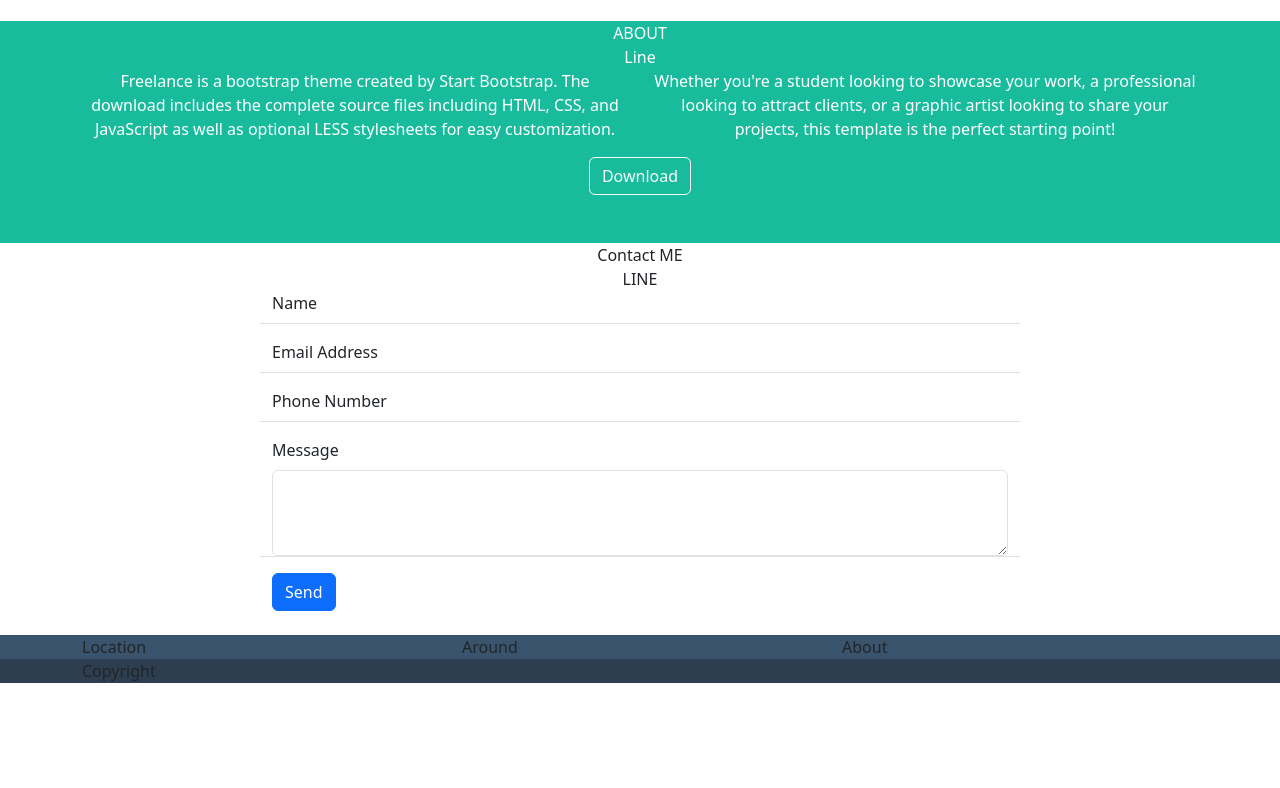
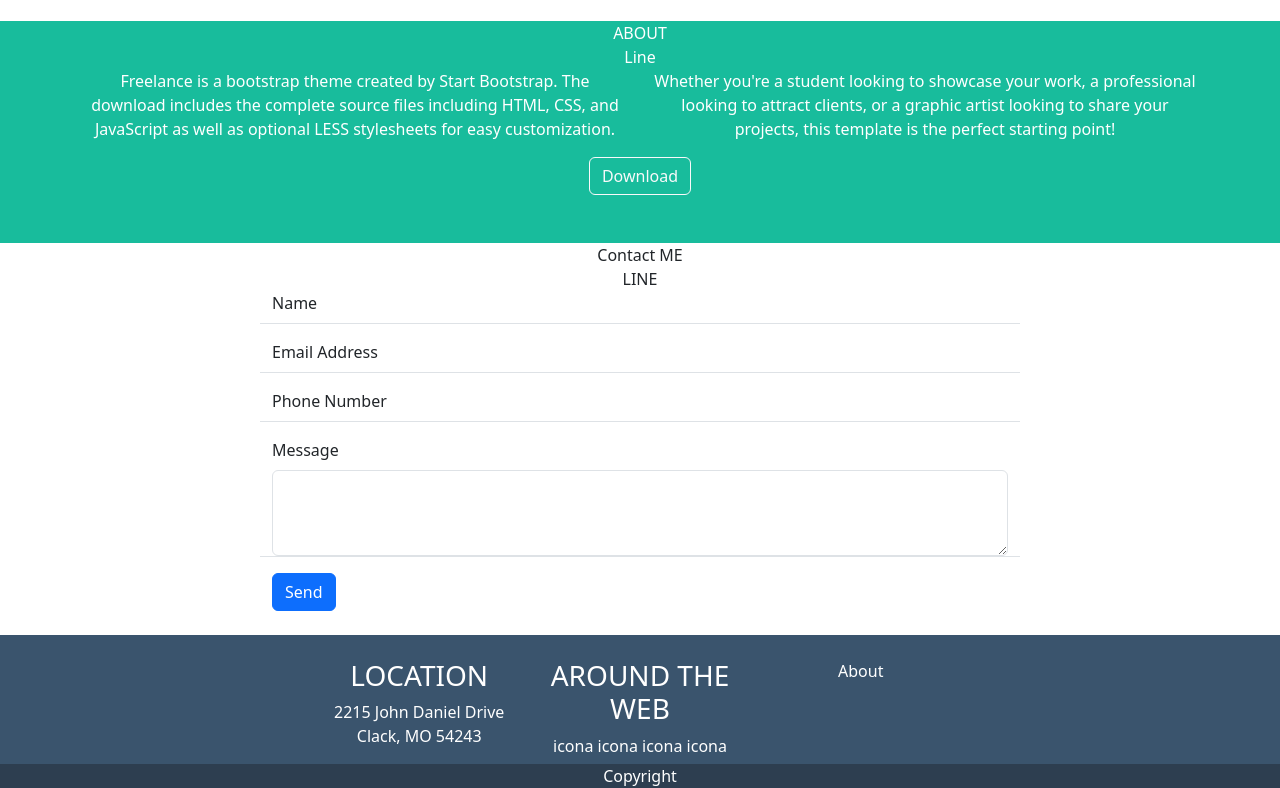
Before and after one commit to UmbertoSerino/html-css-bootstrap-freelancer, a plain HTML site: page index.html in a window 1280 px wide. Shown: the part 1088-1876 px from the top of the page. Before the commit the page ends 1771 px from the top, so only its background shows below. Drawn offline with nearby package versions, Linux system fonts and the light colour scheme.

Commit message:
added first row in footer

```diff
--- a/index.html
+++ b/index.html
@@ -6,7 +6,8 @@
 
     <!-- Framework Bootstrap -->
     <link href="https://cdn.jsdelivr.net/npm/bootstrap@5.3.2/dist/css/bootstrap.min.css" rel="stylesheet" integrity="sha384-T3c6CoIi6uLrA9TneNEoa7RxnatzjcDSCmG1MXxSR1GAsXEV/Dwwykc2MPK8M2HN" crossorigin="anonymous">
-
+    <!-- Font awesome -->
+    <link rel="stylesheet" href="https://cdnjs.cloudflare.com/ajax/libs/font-awesome/6.4.2/css/all.min.css">
 
     <!-- File Style CSS -->
     <link rel="stylesheet" href="./style/style.css">
@@ -67,7 +68,7 @@
                             <!-- MAIN WHITE -->
     <main>
         <section class="container">
-            <div class="row d-flex justify-content-center text-center">
+            <div class="row d-flex justify-content-center text-center between">
                 <div class="col-4">
                     <h2 class="">Portafolio</h2>
                 </div>
@@ -120,13 +121,6 @@
             <div class="row">
                 <div class="col-12 text-center">LINE</div>
             </div>
-            <!-- <div class="row">
-                <div class="col-7 col-md-8">Name</div>
-                <div class="col-7 col-md-8">Email</div>
-                <div class="col-7 col-md-8">Phone</div>
-                <div class="col-7 col-md-8">Message</div>
-                <div class="col-7 col-md-8">Send</div>
-            </div> -->
             <form>
                 <div class="row d-flex justify-content-center">
                     <div class="col-8 mb-3 border-bottom">
@@ -156,26 +150,33 @@
                     </div>
                 </div>
             </form>
-
-
-
         </section>
     </main>
-    <footer>
+                <!-- FOOTER -->
+    <footer class="my_color_footer">
         <section class="my_bg-color-gray">
-            <div class="container">
-                <div class="row">
-                    <div class="col-8 col-md-4">Location</div>
-                    <div class="col-6 col-md-4">Around</div>
-                    <div class="col-10 col-md-4">About</div>
+            <div class="container d-flex justify-content-center text-center">
+                <div class="row pt-4">
+                    <div class="col-12 col-md-4">
+                        <h3 class="text-uppercase">Location</h3>
+                        <p>2215 John Daniel Drive Clack, MO 54243</p>
+                    </div>
+                    <div class="col-12 col-md-4">
+                        <h3 class="text-uppercase">Around The web</h3>
+                        icona
+                        icona
+                        icona
+                        icona
+                    </div>
+                    <div class="col-12 col-md-4">About</div>
                 </div>
             </div>
         </section>
 
         <section class="my_bg-color-dark">
-            <div class="container">
+            <div class="container text-center">
                 <div class="row">
-                    <div class="col-4">Copyright</div>
+                    <div class="col-12">Copyright</div>
                 </div>
             </div>
         </section>
--- a/style/style.css
+++ b/style/style.css
@@ -27,7 +27,8 @@ Extra extra large	xxl	≥1400px */
 
 
 /* HEADER */
-.my_color_header{
+.my_color_header,
+.my_color_footer{
     color: white;
 }
 
```
